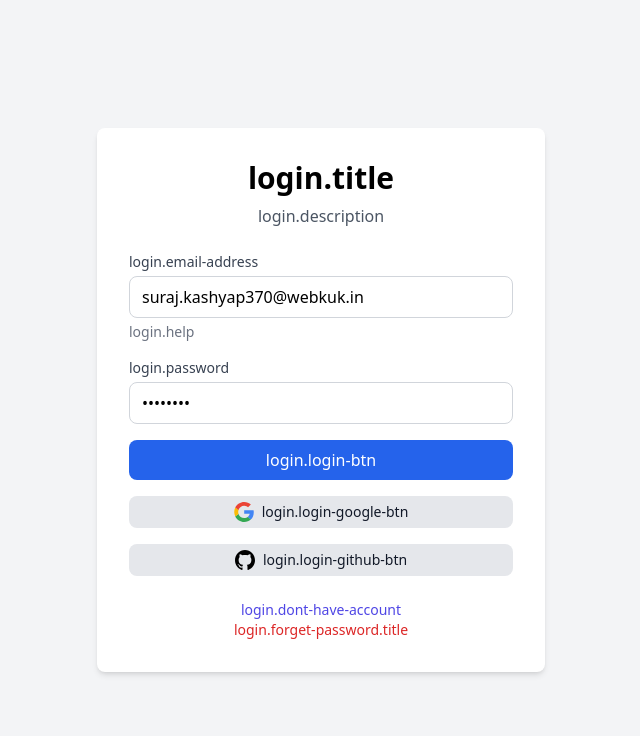
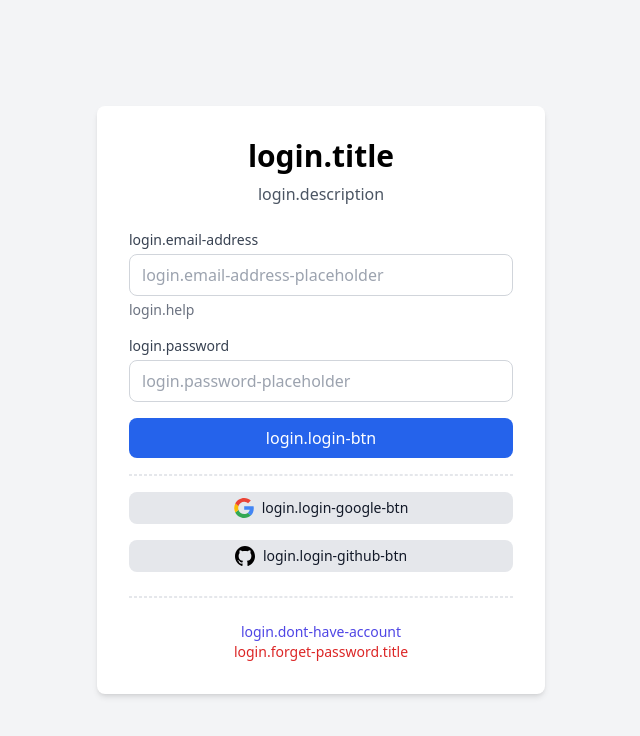
Before and after one commit to suraj-kashyap-dev/todo, a React (Vite) app: page /login in a window 1280 px wide. Shown: the top 736 px of the page, without its empty margins (319-959 px from the left). Built offline with nearby package versions, Linux system fonts and the light colour scheme; no server answers.

Commit message:
add validation in login form.

```diff
--- a/src/pages/Login.tsx
+++ b/src/pages/Login.tsx
@@ -6,6 +6,18 @@ import { Input } from '../components/ui/form-controls/Input';
 import GithubIcon from '../assets/github.svg';
 import GoogleIcon from '../assets/google.svg';
 import { useAuth } from '../context/AuthContext';
+import { useFormik } from 'formik';
+import * as Yup from 'yup';
+
+const initialValues = {
+  email: '',
+  password: '',
+};
+
+const validationSchema = Yup.object({
+  email: Yup.string().email().required('Email is required field.'),
+  password: Yup.string().required('Password field is required.').min(6).max(12),
+});
 
 const Login: React.FC = () => {
   const [loading, setLoading] = useState(false);
@@ -14,18 +26,13 @@ const Login: React.FC = () => {
 
   const auth = useAuth();
 
-  const handleSubmit = async (e: React.FormEvent) => {
-    e.preventDefault();
-
-    try {
-      setLoading(true);
-
-      const data = auth.login(
-        "suraj.kashyap370@webkul.in",
-        "admin123",
-      );
-    } catch (error) {}
-  };
+  const { errors, handleSubmit, handleBlur, values, handleChange } = useFormik({
+    initialValues,
+    validationSchema,
+    onSubmit: function (values) {
+      console.log(values);
+    },
+  });
 
   return (
     <div className="space-y-6">
@@ -39,24 +46,30 @@ const Login: React.FC = () => {
         <Input
           type="email"
           id="email"
+          onChange={handleChange}
+          onBlur={handleBlur}
+          value={values.email}
+          error={errors.email}
           label={t('login.email-address')}
-          value={"suraj.kashyap370@webkuk.in"}
-          onChange={() => {}}
           placeholder={t('login.email-address-placeholder')}
           helperText={t('login.help')}
         />
 
         <Input
           type="password"
-          value={"admin123"}
+          onChange={handleChange}
+          onBlur={handleBlur}
+          value={values.password}
+          error={errors.password}
           label={t('login.password')}
-          onChange={() => {}}
           placeholder={t('login.password-placeholder')}
         />
 
         <Button type="submit" isLoading={loading} className="w-full">
           {t('login.login-btn')}
         </Button>
+
+        <div className="border border-dashed border-gray-200"></div>
 
         <Button type="button" variant="secondary" className="w-full" size="sm">
           <div className="flex items-center gap-2">
@@ -74,6 +87,8 @@ const Login: React.FC = () => {
           </div>
         </Button>
       </form>
+
+      <div className="border border-dashed border-gray-200"></div>
 
       <div className="flex flex-col text-center">
         <Link
```
Also changed, not shown: src/context/AuthContext.tsx (+11 -5 lines), src/helpers/axios.ts (+4 -4 lines).
